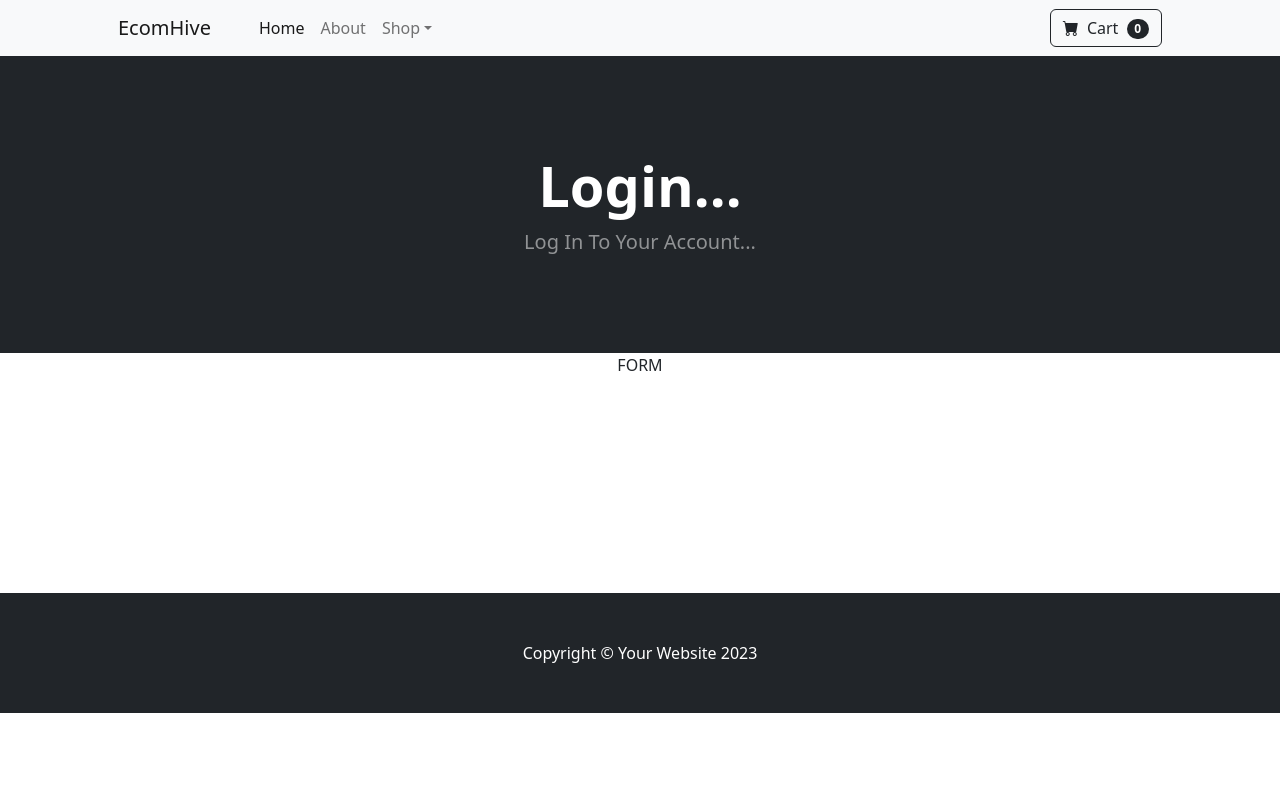
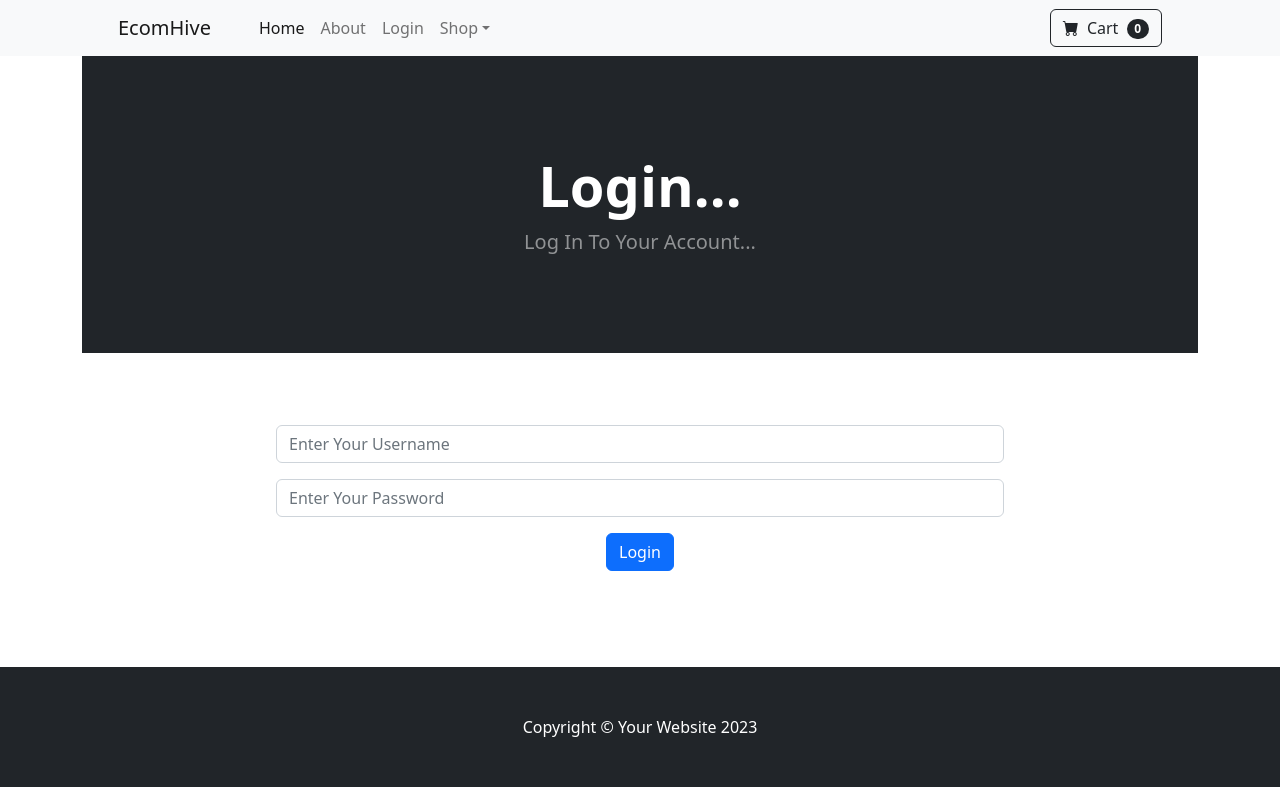
Before and after one commit to ritikbhatt20/EcomHive, a Django app: page /login/ in a window 1280 px wide. Run offline with Django 4.2, Linux system fonts and the light colour scheme; some libraries are stand-ins or nearby versions.

Commit message:
🏺Completed login logout fn

```diff
--- a/store/templates/base.html
+++ b/store/templates/base.html
@@ -17,9 +17,20 @@
     <body>
         {% include "navbar.html" %}
 
+    <div class="container">
+        {% if messages %}
+        {% for message in messages %}
+        <div class="alert alert-warning alert-dismissible fade show" role="alert" style="margin-top: 10px">
+         {{ message }}
+         <button type="button" class="btn-close" data-bs-dismiss="alert" aria-label="Close"></button>
+       </div>
+        {% endfor %}
+       {% endif %}
+
         {% block content %}
         {% endblock %}
 
+    </div>
         <!-- Footer-->
         <footer class="py-5 bg-dark">
             <div class="container"><p class="m-0 text-center text-white">Copyright &copy; Your Website 2023</p></div>
--- a/store/templates/login.html
+++ b/store/templates/login.html
@@ -16,10 +16,19 @@
     <div class="row">
         <center>
             <div class="col-8">
-                FORM
                 <br/><br/>
-                <br/><br/>
-                <br/><br/>
+                <br/>
+                    <form method="POST" action="{% url "login" %}">
+                        {% csrf_token %}
+                            <div class="mb-3">
+                              <input type="text" class="form-control" name="username" placeholder="Enter Your Username" required>
+                            </div>
+                            <div class="mb-3">
+                              <input type="password" class="form-control" name="password" placeholder="Enter Your Password" required>
+                            </div>
+                            <button type="submit" class="btn btn-primary">Login</button>
+
+                    </form>
                 <br/><br/>
                 <br/><br/>
 
--- a/store/templates/navbar.html
+++ b/store/templates/navbar.html
@@ -7,6 +7,15 @@
             <ul class="navbar-nav me-auto mb-2 mb-lg-0 ms-lg-4">
                 <li class="nav-item"><a class="nav-link active" aria-current="page" href="{% url "home" %}">Home</a></li>
                 <li class="nav-item"><a class="nav-link" href="{% url "about" %}">About</a></li>
+
+                {% if user.is_authenticated %}
+                <li class="nav-item"><a class="nav-link" href="{% url "logout" %}">Logout</a></li>
+
+                {% else %}
+                <li class="nav-item"><a class="nav-link" href="{% url "login" %}">Login</a></li>
+
+                {% endif %}
+
                 <li class="nav-item dropdown">
                     <a class="nav-link dropdown-toggle" id="navbarDropdown" href="#" role="button" data-bs-toggle="dropdown" aria-expanded="false">Shop</a>
                     <ul class="dropdown-menu" aria-labelledby="navbarDropdown">
--- a/store/views.py
+++ b/store/views.py
@@ -1,5 +1,7 @@
-from django.shortcuts import render
+from django.shortcuts import render, redirect
 from .models import Product
+from django.contrib.auth import authenticate, login, logout
+from django.contrib import messages
 
 # Create your views here.
 
@@ -7,11 +9,29 @@ def home(request):
     products = Product.objects.all()
     return render(request, 'home.html', {'products': products})
 
+
 def about(request):
     return render(request, 'about.html', {})
 
+
 def login_user(request):
-    return render(request, 'login.html', {})
+    if request.method == 'POST':
+        username = request.POST['username']
+        password = request.POST['password']
+        # Authenticate
+        user = authenticate(request, username=username, password=password)
+        if user is not None:
+            login(request, user)
+            messages.success(request, "You have been Logged In!")
+            return redirect('home')
+        else:
+            messages.success(request, "There was an Error Loggin in, please try again...")
+            return redirect('login')
+    else:
+        return render(request, 'login.html', {})
+
 
 def logout_user(request):
-    pass
+    logout(request)
+    messages.success(request, "You have been Logged Out...")
+    return redirect('home')
```
Also changed, not shown: db.sqlite3.
